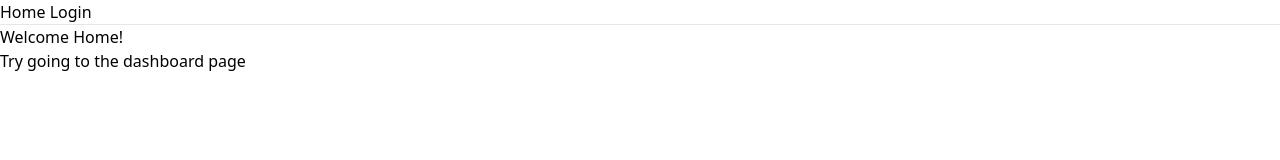
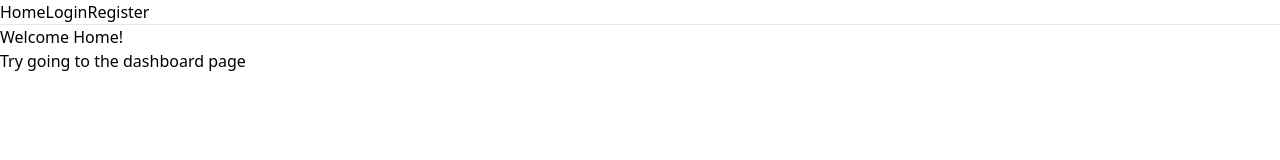
Before and after one commit to Group-6-CPS831-CP8202/app, a React (Vite) app in the folder frontend/: page / in a window 1280 px wide. Shown: the top 160 px of the page. Built offline with nearby package versions, Linux system fonts and the light colour scheme.

Commit message:
feat(frontend): add router and navbar pages

```diff
--- a/frontend/src/main.tsx
+++ b/frontend/src/main.tsx
@@ -1,4 +1,3 @@
-import { StrictMode } from "react";
 import ReactDOM from "react-dom/client";
 import { RouterProvider, createRouter } from "@tanstack/react-router";
 import "./index.css";
--- a/frontend/src/routeTree.gen.ts
+++ b/frontend/src/routeTree.gen.ts
@@ -11,11 +11,17 @@
 // Import Routes
 
 import { Route as rootRoute } from './routes/__root'
+import { Route as RegisterImport } from './routes/register'
 import { Route as LoginImport } from './routes/login'
 import { Route as DashboardImport } from './routes/dashboard'
 import { Route as IndexImport } from './routes/index'
 
 // Create/Update Routes
+
+const RegisterRoute = RegisterImport.update({
+  path: '/register',
+  getParentRoute: () => rootRoute,
+} as any)
 
 const LoginRoute = LoginImport.update({
   path: '/login',
@@ -48,6 +54,10 @@ declare module '@tanstack/react-router' {
       preLoaderRoute: typeof LoginImport
       parentRoute: typeof rootRoute
     }
+    '/register': {
+      preLoaderRoute: typeof RegisterImport
+      parentRoute: typeof rootRoute
+    }
   }
 }
 
@@ -57,6 +67,7 @@ export const routeTree = rootRoute.addChildren([
   IndexRoute,
   DashboardRoute,
   LoginRoute,
+  RegisterRoute,
 ])
 
 /* prettier-ignore-end */
--- a/frontend/src/routes/__root.tsx
+++ b/frontend/src/routes/__root.tsx
@@ -1,4 +1,3 @@
-import * as React from "react";
 import {
 	Link,
 	Outlet,
@@ -23,37 +22,39 @@ function RootComponent() {
 			<div className="p-2 flex gap-2 text-lg">
 				<Link
 					to="/"
-					activeProps={{
-						className: "font-bold",
-					}}
+					activeProps={{ className: "font-bold" }}
 					activeOptions={{ exact: true }}
 				>
 					Home
-				</Link>{" "}
+				</Link>
 				{auth.isAuthenticated ? (
-					<Link
-						to={"/dashboard"}
-						activeProps={{
-							className: "font-bold",
-						}}
-					>
+					<>
+						<Link to={"/dashboard"} activeProps={{ className: "font-bold" }}>
 							Dashboard
 						</Link>
+					</>
 				) : (
+					<>
 						<Link
 							to={"/login"}
-						activeProps={{
-							className: "font-bold",
-						}}
+							activeProps={{ className: "font-bold" }}
 							search={{ redirect: "/" }}
 						>
 							Login
 						</Link>
+						<Link
+							to={"/register"}
+							activeProps={{ className: "font-bold" }}
+							search={{ redirect: "/" }}
+						>
+							Register
+						</Link>
+					</>
 				)}
 			</div>
 			<hr />
 			<Outlet />
-			<TanStackRouterDevtools position="bottom-right" initialIsOpen={false} />
+			<TanStackRouterDevtools position="bottom-left" initialIsOpen={false} />
 		</>
 	);
 }
--- a/frontend/src/routes/dashboard.tsx
+++ b/frontend/src/routes/dashboard.tsx
@@ -1,4 +1,3 @@
-import * as React from "react";
 import { createFileRoute, redirect, useNavigate } from "@tanstack/react-router";
 
 import { useAuth } from "../auth";
--- a/frontend/src/routes/index.tsx
+++ b/frontend/src/routes/index.tsx
@@ -1,4 +1,3 @@
-import * as React from "react";
 import { createFileRoute, Link } from "@tanstack/react-router";
 
 import { useAuth } from "../auth";
--- a/frontend/src/routes/login.tsx
+++ b/frontend/src/routes/login.tsx
@@ -27,8 +27,8 @@ function LoginComponent() {
 
 	const search = routeApi.useSearch();
 
-	const handleLogin = (evt: React.FormEvent<HTMLFormElement>) => {
-		evt.preventDefault();
+	const handleLogin = (e: React.FormEvent<HTMLFormElement>) => {
+		e.preventDefault();
 		setIsSubmitting(true);
 
 		flushSync(() => {
--- /dev/null
+++ b/frontend/src/routes/register.tsx
@@ -0,0 +1,46 @@
+import * as React from "react";
+import { flushSync } from "react-dom";
+import {
+	createFileRoute,
+	getRouteApi,
+	useNavigate,
+} from "@tanstack/react-router";
+import { z } from "zod";
+
+import { useAuth } from "../auth";
+
+export const Route = createFileRoute("/register")({
+	validateSearch: z.object({
+		redirect: z.string().catch("/"),
+	}),
+	component: RegisterComponent,
+});
+
+const routeApi = getRouteApi("/register");
+
+function RegisterComponent() {
+	const auth = useAuth();
+	const navigate = useNavigate();
+
+	const [isSubmitting, setIsSubmitting] = React.useState(false);
+	const [name, setName] = React.useState("");
+
+	const search = routeApi.useSearch();
+
+	const handleRegistration = (e: React.FormEvent<HTMLFormElement>) => {
+		e.preventDefault();
+		setIsSubmitting(true);
+
+		flushSync(() => {
+			auth.setUser(name);
+		});
+
+		navigate({ to: search.redirect });
+	};
+
+	return (
+		<div className="p-2">
+			<h3>Register page</h3>
+		</div>
+	);
+}
```
Lines whose indentation alone changed are shown as unchanged.
